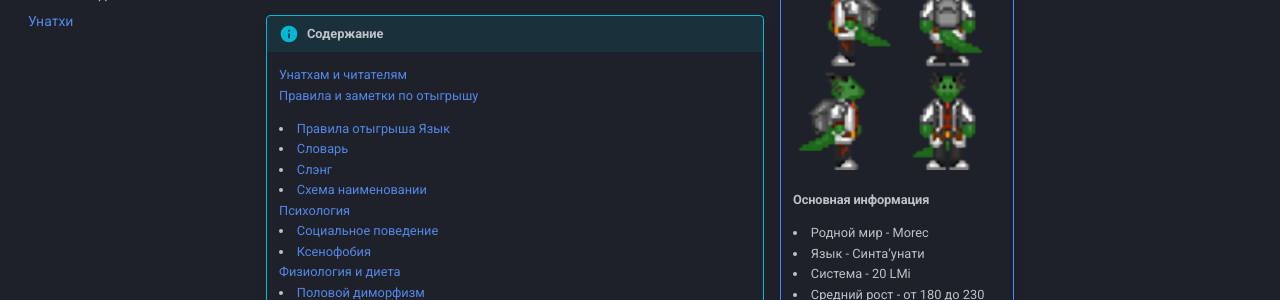
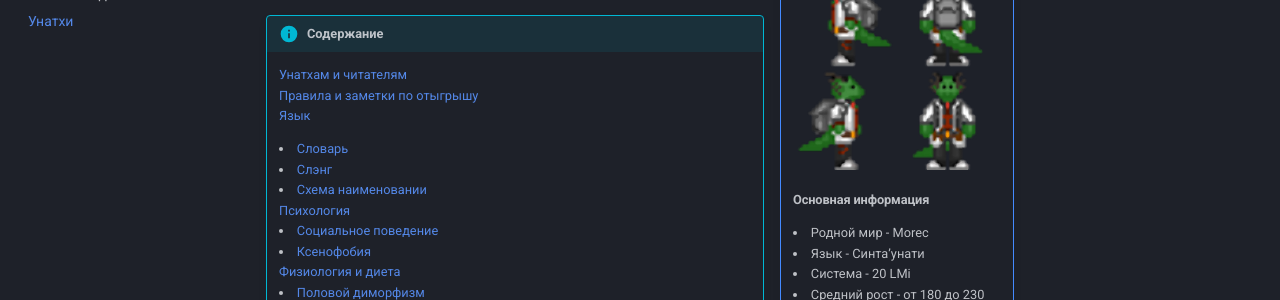
Before and after one commit to SerbiaStrong-220/wiki-14, an MkDocs documentation site: the page built from docs/lore/lore-race/unathi.md, in a window 1280 px wide and 900 px high. Shown: the part 287-587 px from the top of the window. Built offline with MkDocs 1.6.1 and Material for MkDocs 9.7.7, drawn with Linux system fonts in a browser that asks for light colours; comment, search, counter and statistics services are not loaded.

Commit message:
unathi fixes

```diff
--- a/docs/lore/lore-race/unathi.md
+++ b/docs/lore/lore-race/unathi.md
@@ -12,10 +12,9 @@
 !!! info "Содержание"
     [Унатхам и читателям](#title1)
     [Правила и заметки по отыгрышу](#title2)
-    <li>[Правила отыгрыша](#title2.1)
     [Язык](#title3)
-    <li>[Словарь](title3.1)
-    <li>[Слэнг](title3.2)
+    <li>[Словарь](#title3.1)
+    <li>[Слэнг](#title3.2)
     <li>[Схема наименовании](#title3.3)
     [Психология](#title4)
     <li>[Социальное поведение](#title5.1)
@@ -27,11 +26,11 @@
     <li>[Религия](#title7.1)
     <li>[Иерархия кланов](#title7.2)
     <li>[Семья](#title7.3)
-    <li>[Внутренняя политика](title7.4)
-    <li>[Образование](title7.5)
-    <li>[Экономика](title7.6)
-    [Внешняя политика](title8)
-    [История](title9)
+    <li>[Внутренняя политика](#title7.4)
+    <li>[Образование](#title7.5)
+    <li>[Экономика](#title7.6)
+    [Внешняя политика](#title8)
+    [История](#title9)
 # <a id="title1">Унатхам и Читателям</a>
 Приветствую, уважаемый член экипажа!
 
```
Also changed, not shown: docs/lore/lore-race/squish.md (line endings or trailing spaces).
